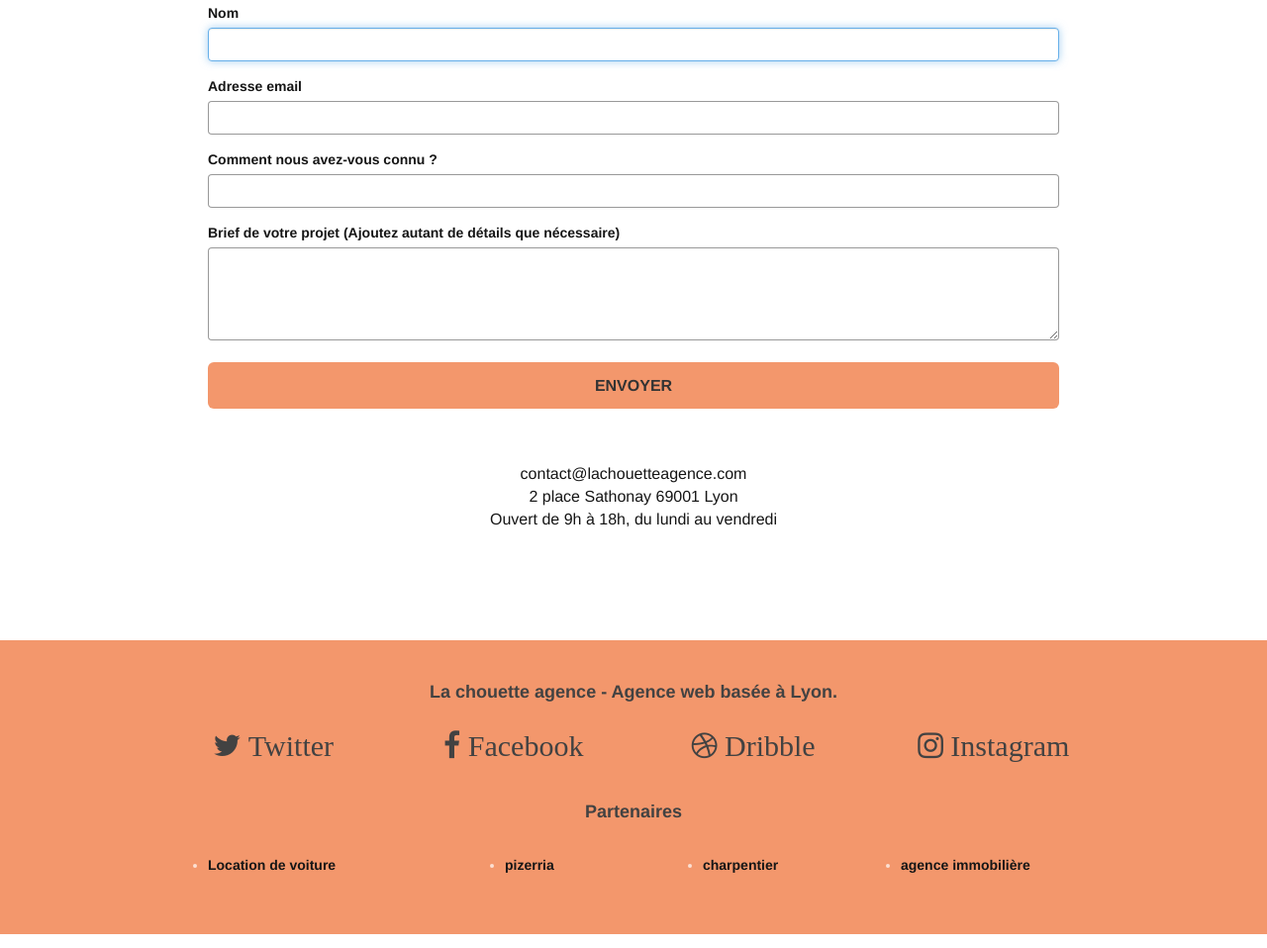
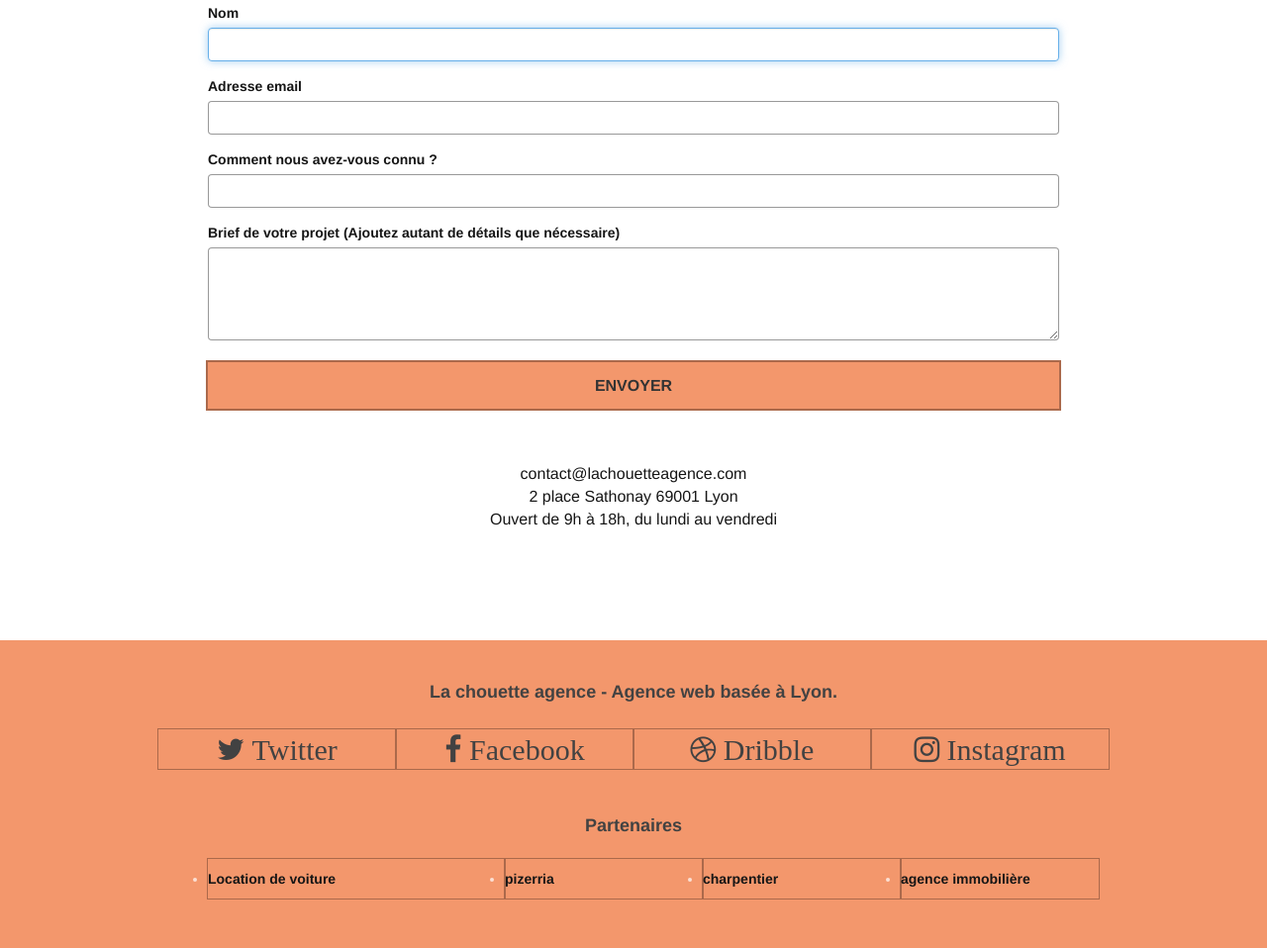
Before and after one commit to Clement-0207/Clement-02.github.io, a plain HTML site: page page2.html in a window 1280 px wide. Shown: the part 557-1515 px from the top of the page at 99% size. Drawn offline with Linux system fonts and the light colour scheme.

Commit message:
focus liens bouton form1

```diff
--- a/page2.html
+++ b/page2.html
@@ -81,20 +81,22 @@
 					<div class="col-sm-12">
 						<form id="form_1" novalidate>
 							<div class="form-group"><label for="name">Nom </label><input id="name" name="nom"
-									class="form-control" type="text" autofocus="autofocus" required />
+									class="form-control" type="text" autofocus="autofocus" required
+									aria-labelledby="name" />
 							</div>
 							<div class="form-group"><label for="email">Adresse email </label><input id="email"
-									name="mail" class="form-control" type="email" required />
+									name="mail" class="form-control" type="email" required aria-labelledby="email" />
 							</div>
 							<div class="form-group"><label for="known">Comment nous avez-vous connu
 									?<br></label><input id="known" name="connu" type="text" class="form-control"
-									required />
+									required aria-labelledby="known" />
 							</div>
 							<div class="form-group"><label for="project">Brief de votre projet (Ajoutez
 									autant de détails que nécessaire)<br></label><textarea id="project"
-									class="form-control" rows="4" cols="50" required></textarea></div><button
-								class="bloc-button btn btn-lg btn-block cta-hero btn-atomic-tangerine"
-								type="submit">Envoyer </button>
+									class="form-control" rows="4" cols="50" required
+									aria-labelledby="project"></textarea></div><button
+								class="bloc-button btn btn-lg btn-block cta-hero btn-atomic-tangerine" type="submit"
+								aria-labelledby="button">Envoyer </button>
 						</form>
 						<p>contact@lachouetteagence.com<br>2 place Sathonay 69001
 							Lyon<br>Ouvert de 9h à 18h,
--- a/style.css
+++ b/style.css
@@ -10,7 +10,7 @@ body {
 a,
 button {
     transition: all .3s ease-in-out;
-    outline: 0 !important
+    outline: rgb(171, 105, 75) solid 0.1px !important
 }
 
 a:hover {
@@ -840,7 +840,8 @@ p {
 }
 
 .social {
-    margin: auto auto auto auto
+    margin: auto auto auto auto;
+    padding: 5px 5px
 }
 
 h2 {
@@ -925,7 +926,9 @@ h4 {
 
 .btn-atomic-tangerine {
     background: #f3976c;
-    color: #333 !important
+    color: #333 !important;
+    outline: rgb(171, 105, 75) solid 2px !important;
+    border-radius: initial
 }
 
 .btn-atomic-tangerine:hover {
```
